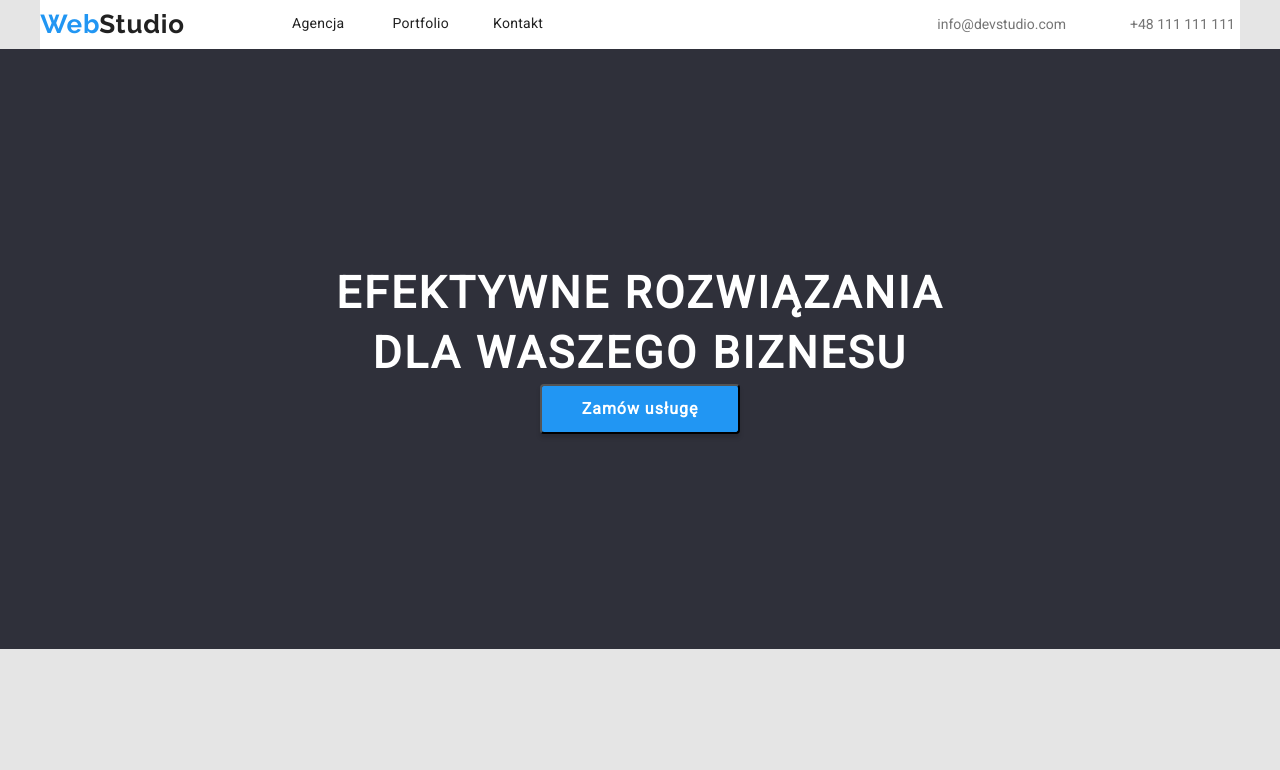
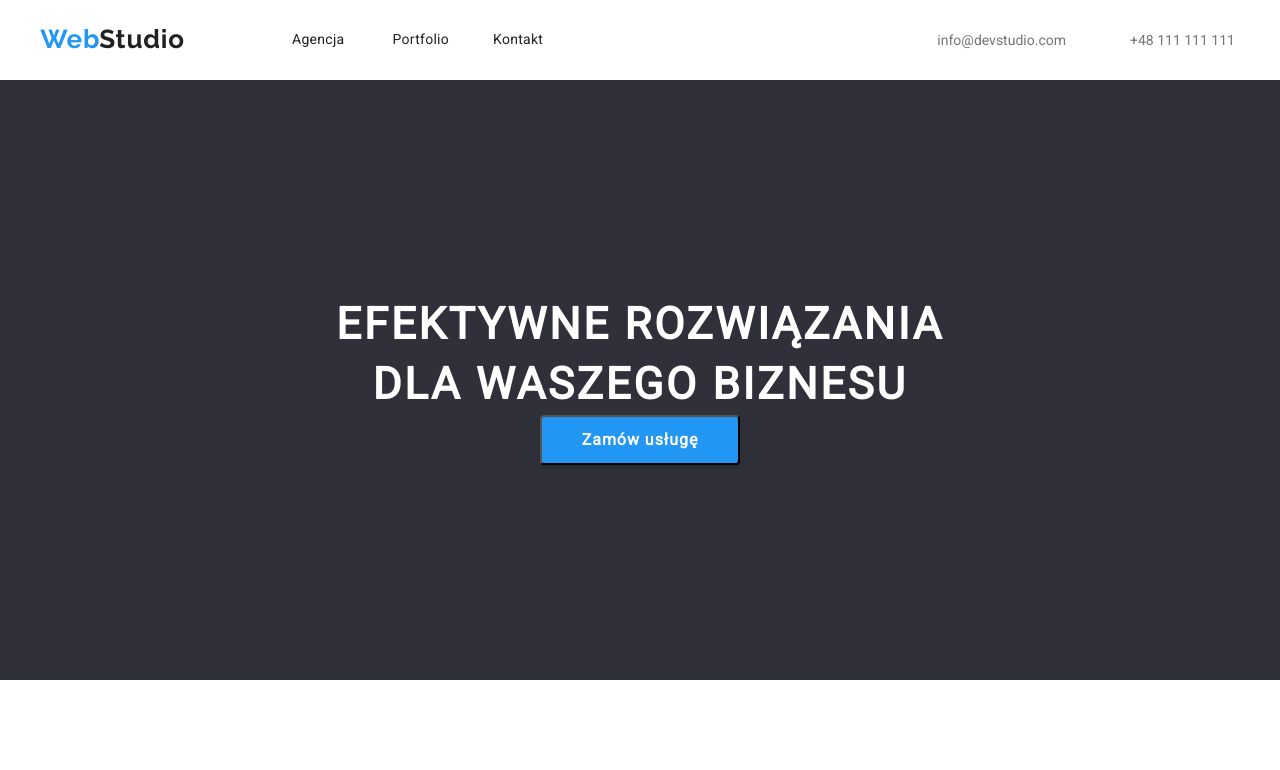
Before and after one commit to wojciechonoszko/goit-markup-hw-03, a plain HTML site: page index.html in a window 1280 px wide. Shown: the top 770 px of the page. Drawn offline with nearby package versions, Linux system fonts and the light colour scheme.

Commit message:
ulepszono

```diff
--- a/css/styles.css
+++ b/css/styles.css
@@ -2,7 +2,6 @@ body {
   font-family: "Roboto", "Verdana", "Tahoma", sans-serif;
   color: #212121;
   text-decoration: none;
-  background-color: #e5e5e5;
 }
 .container {
   width: 1200px;
@@ -16,6 +15,7 @@ body {
   align-items: center;
   border-bottom: 1px solid #ffffff;
   background-color: #ffffff;
+  height: 80px;
 }
 
 .head-background {
```
